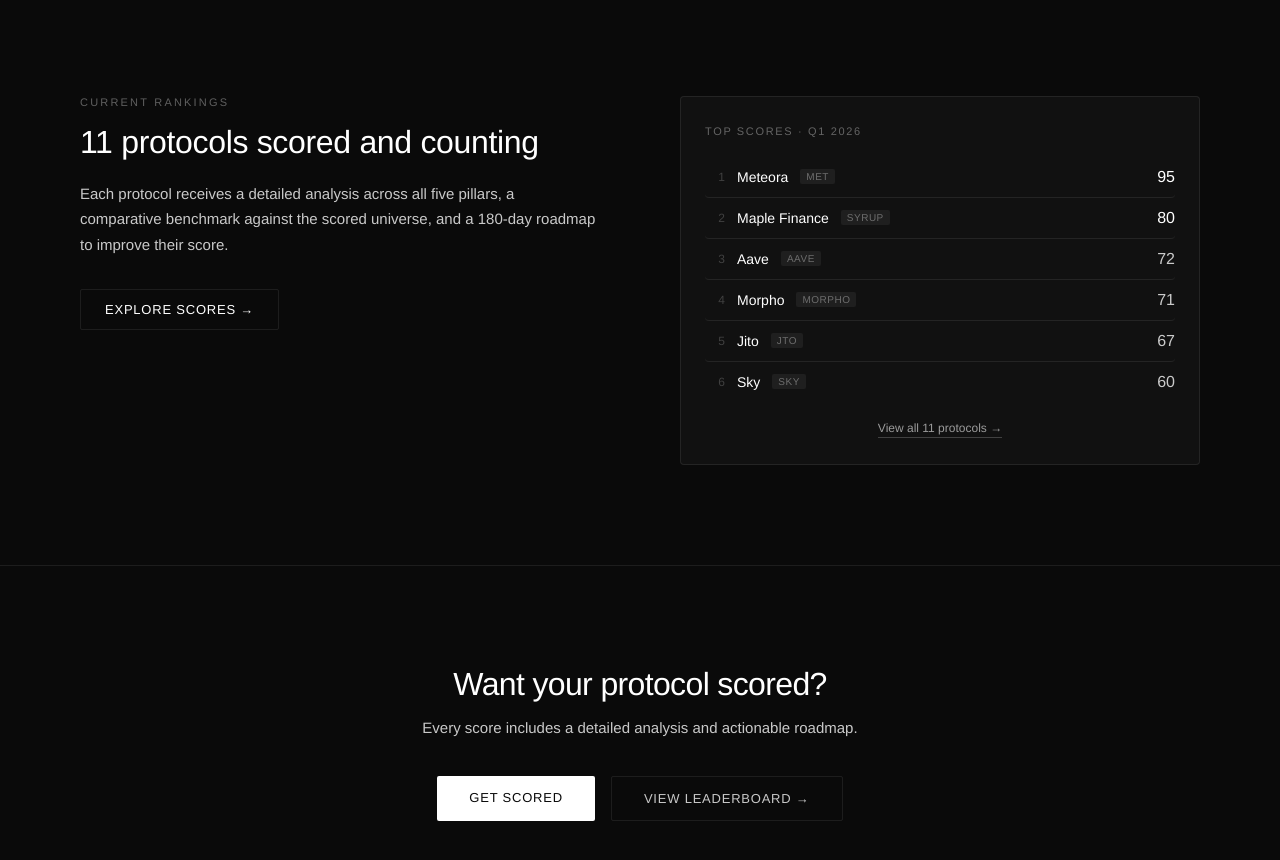
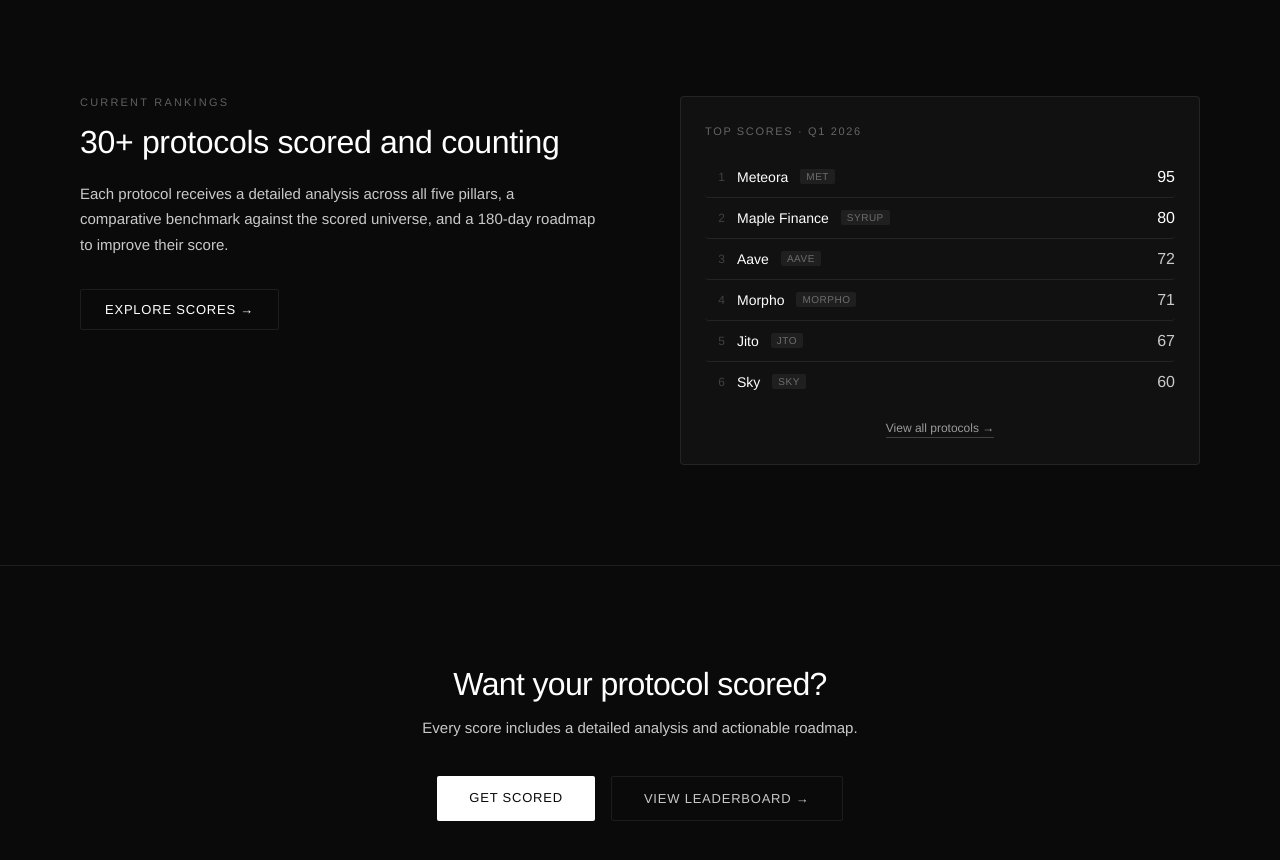
Before and after one commit to connrking/novora-site, a Next.js app: page /ir-score in a window 1280 px wide. Shown: the part 1220-2080 px from the top of the page. Built offline with nearby package versions, Linux system fonts and the light colour scheme.

Commit message:
update: 30+ protocols scored, simplify view all link

```diff
--- a/app/ir-score/page.jsx
+++ b/app/ir-score/page.jsx
@@ -146,7 +146,7 @@
               <h2 className="section-h2" style={{
                 fontSize: 32, fontWeight: 300, color: C.white,
                 letterSpacing: "-0.01em", margin: "0 0 20px",
-              }}>11 protocols scored and counting</h2>
+              }}>30+ protocols scored and counting</h2>
               <p style={{
                 fontSize: 15, lineHeight: 1.7, color: C.gray200, fontWeight: 400, margin: "0 0 32px",
               }}>
@@ -200,7 +200,7 @@
                 <a href="https://ir.novora.co" style={{
                   fontSize: 12, color: C.gray300, textDecoration: "none",
                   borderBottom: `0.5px solid ${C.gray500}`, paddingBottom: 2,
-                }}>View all 11 protocols →</a>
+                }}>View all protocols →</a>
               </div>
             </div>
           </FadeIn>
```
